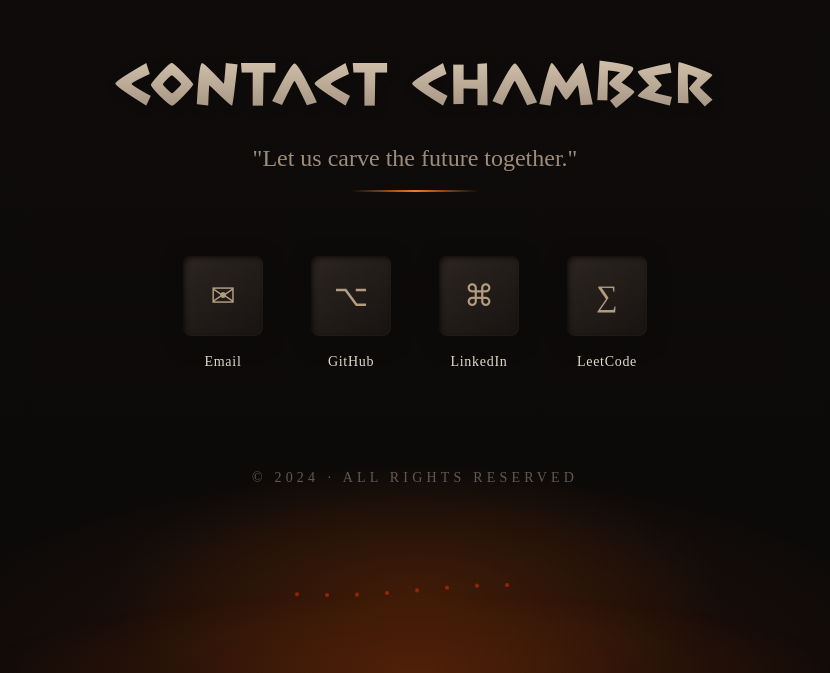
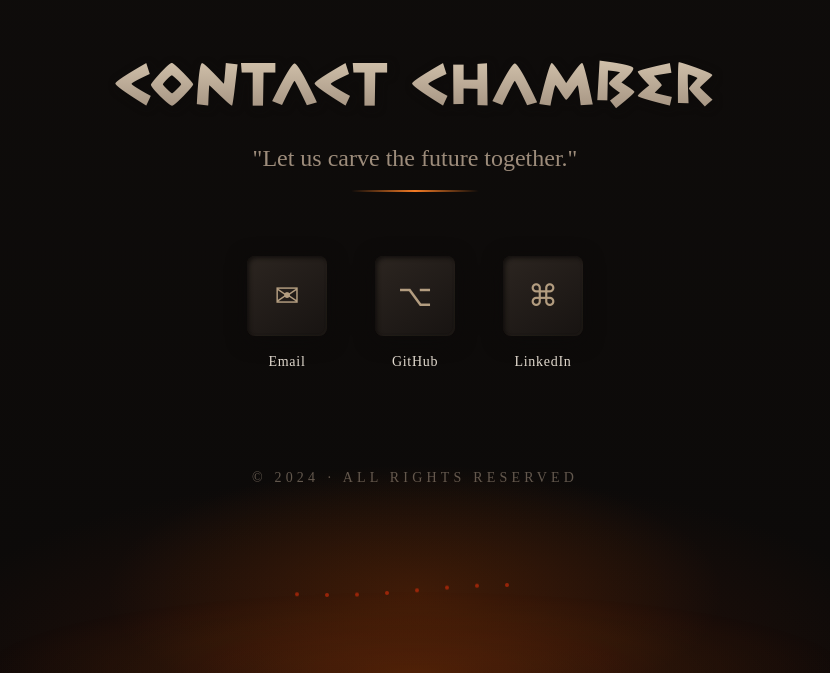
Before and after one commit to altafbalikai/cave-portfolio, a React (Vite) app: page / in a window 1280 px wide. Shown: the part 4179-4852 px from the top of the page, without its empty margins (225-1055 px from the left). Built offline with nearby package versions, Linux system fonts and the light colour scheme; the HTML template or start-up script is replaced by a standard one.

Commit message:
Contact section changes

```diff
--- a/src/components/sections/ContactChamber.tsx
+++ b/src/components/sections/ContactChamber.tsx
@@ -18,12 +18,6 @@ const contactLinks = [
     symbol: '⌘',
     href: 'https://www.linkedin.com/in/altafhusen-balikai-b9517a327/',
     label: 'linkedin.com/in/altafhusen-balikai',
-  },
-  {
-    name: 'LeetCode',
-    symbol: '∑',
-    href: 'https://leetcode.com/u/user1423yW/',
-    label: 'leetcode.com/u/user1423yW',
   },
 ];
 
```
